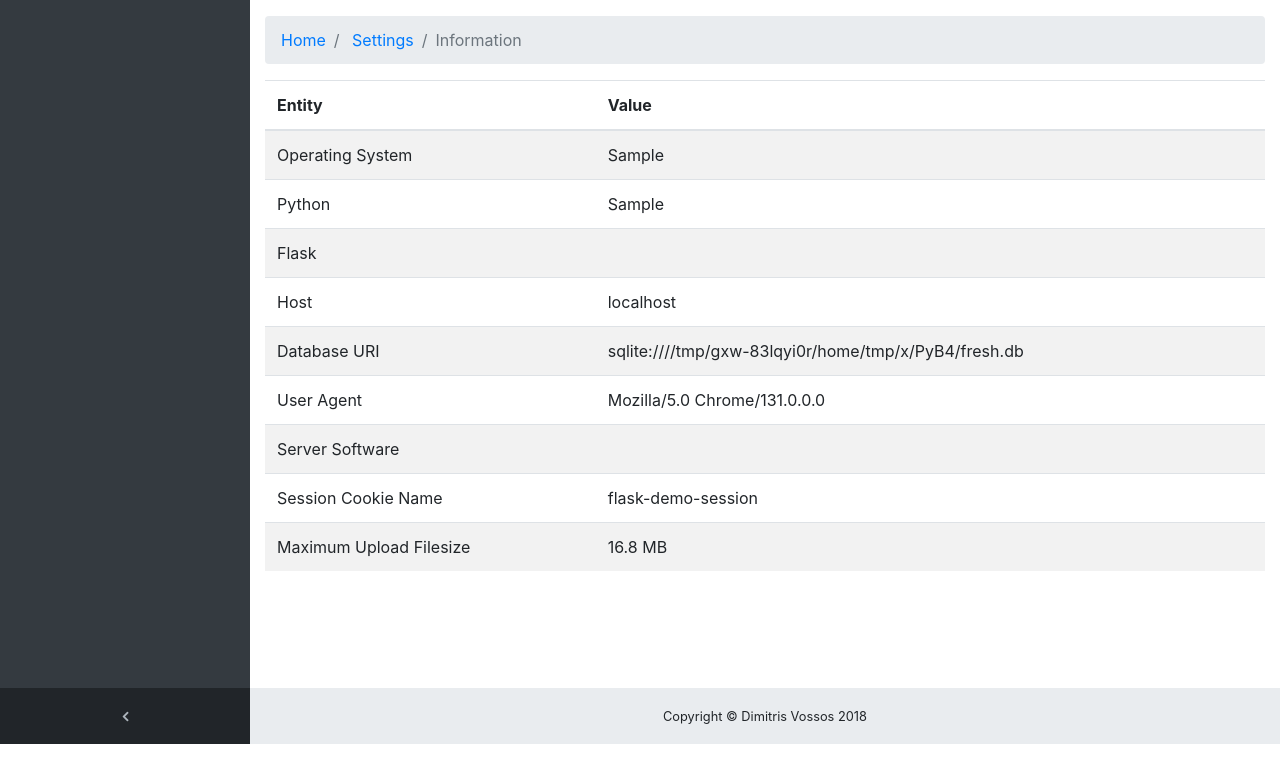
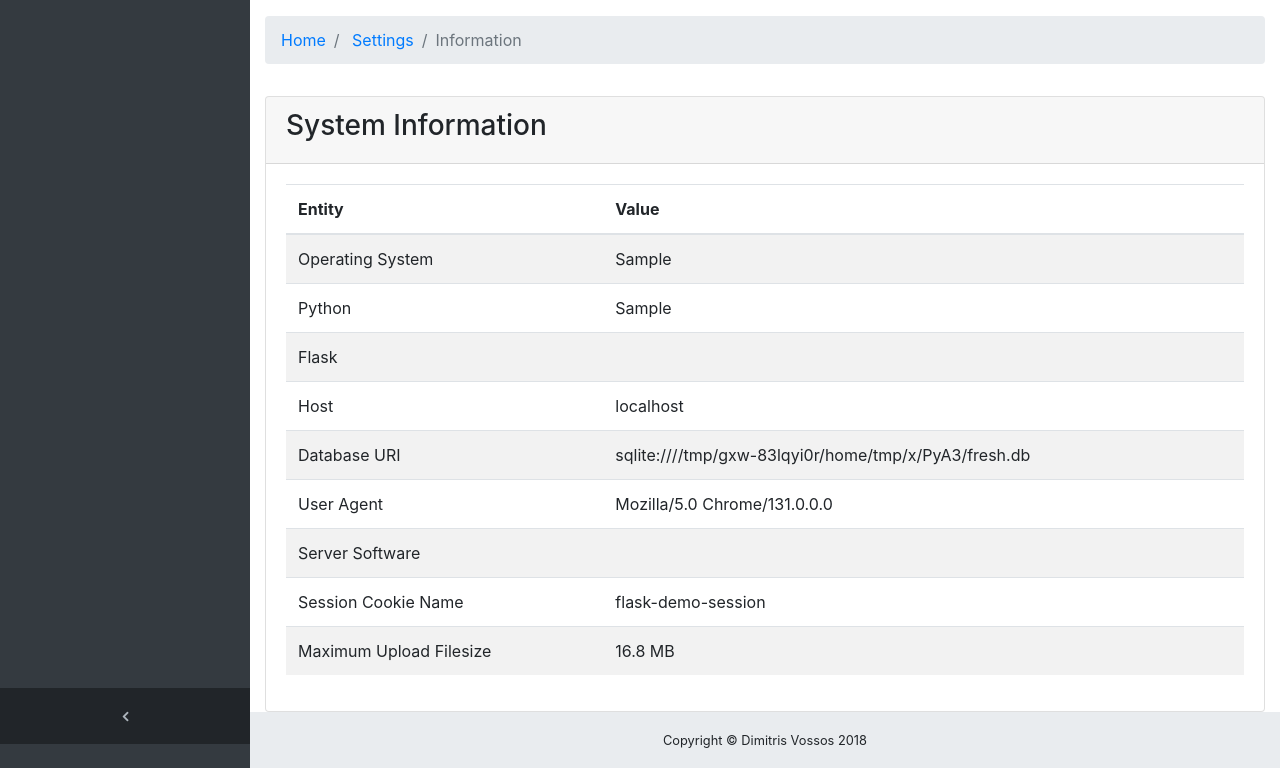
Before and after one commit to ebusinesslabs/flask-demo, a Flask app: template app/templates/main/sysinfo.html in a window 1280 px wide. Shown: the part 56-824 px from the top of the page. Before the commit the page ends 800 px from the top, so only its background shows below. Run offline with Flask 2, Linux system fonts and the light colour scheme; the template is opened without the code that fills it: most values are stand-ins (such as "Sample title", 1, 10 or a date in 2020); parts of the project's set-up code (start-up, migrations or seed data) failed here and were passed over; some libraries are stand-ins or nearby versions.

Commit message:
σχεδιαστικές αλλαγές

```diff
--- a/app/templates/main/sysinfo.html
+++ b/app/templates/main/sysinfo.html
@@ -8,6 +8,9 @@
 {% endblock %}
 
 {% block content %}
+    <div class="card mt-3">
+    <div class="card-header"><h3>{{ _('System Information') }}</h3></div>
+    <div class="card-body">
         <table class="table table-striped">
             <thead>
                 <tr>
@@ -54,4 +57,5 @@
                 </tr>
             </tbody>
         </table>
+    </div>
 {% endblock %}
```
Lines whose indentation alone changed are shown as unchanged.
